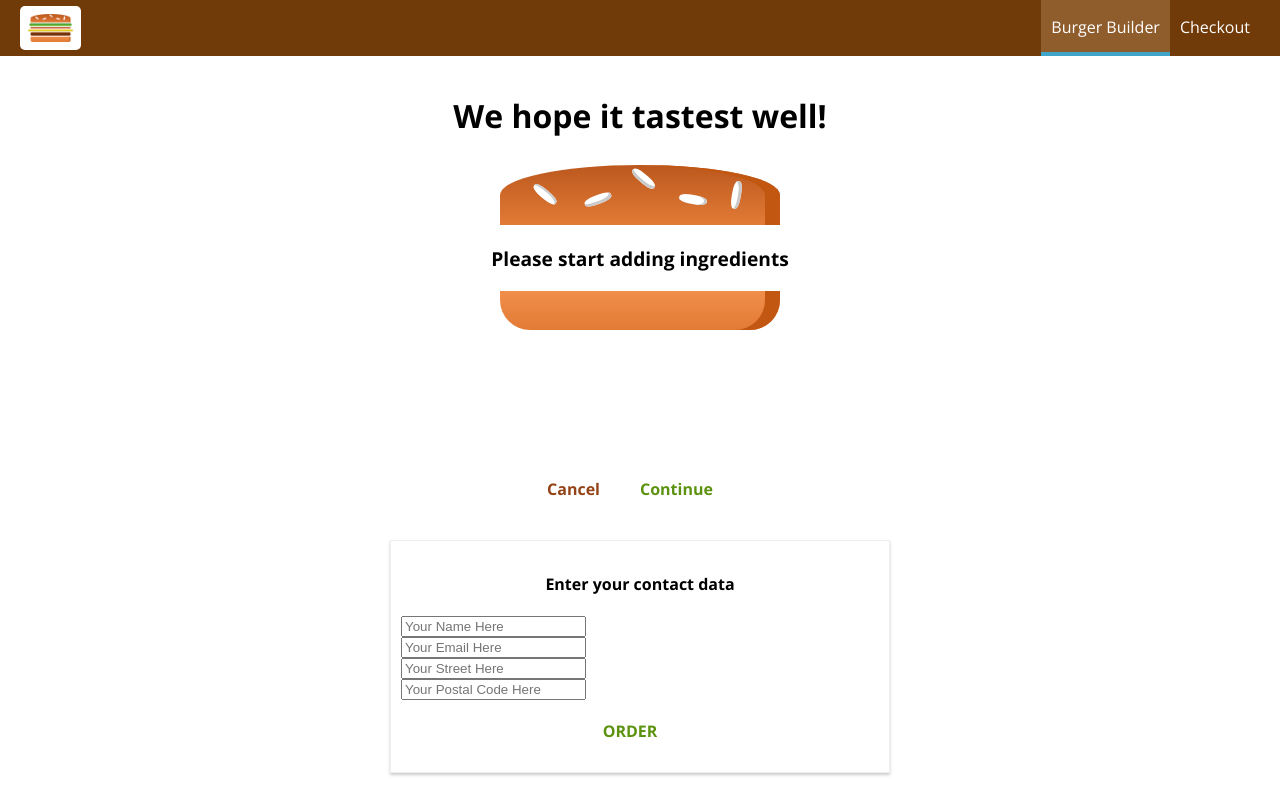
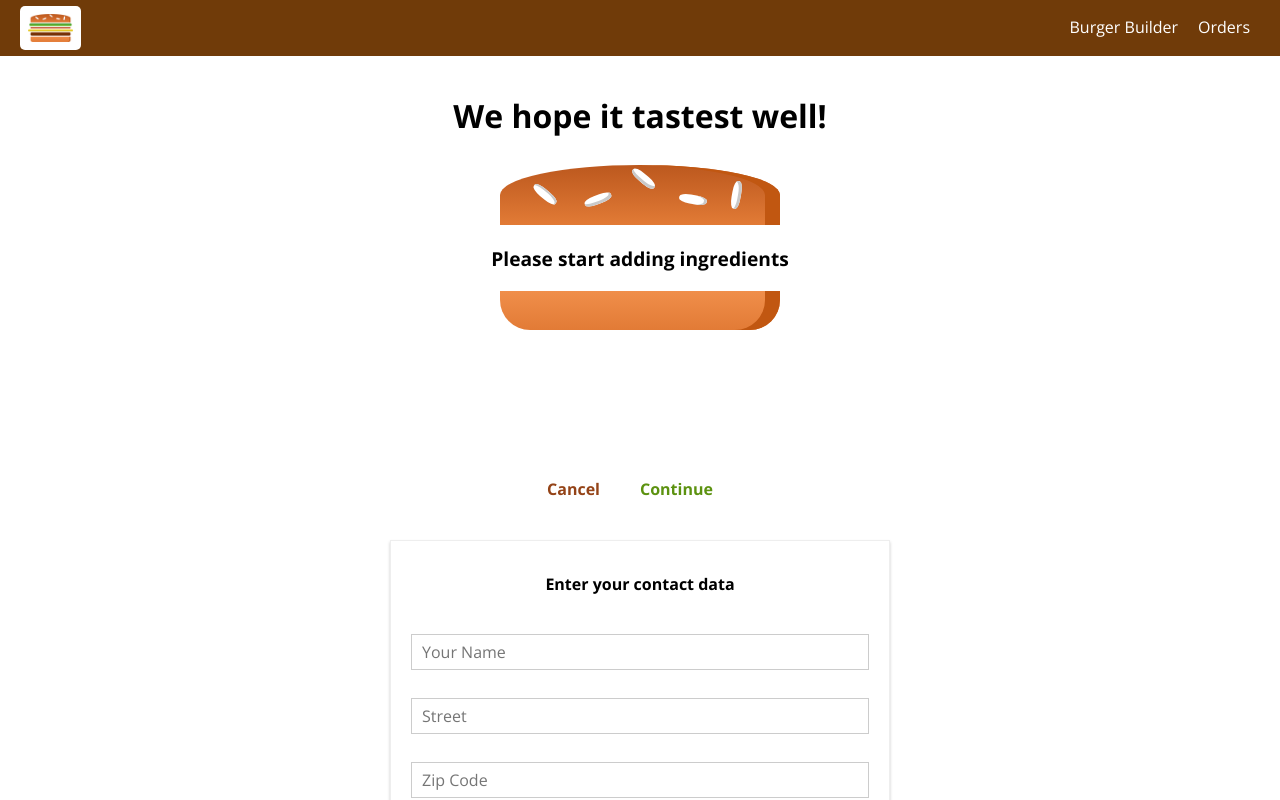
Before and after one commit to samueldaviddelacruz/React_Burger_Builder, a React app: page /checkout in a window 1280 px wide. Both pictures are taken after a click on the button "Continue". Shown: the top 800 px of the page. Built offline with nearby package versions, Linux system fonts and the light colour scheme.

Commit message:
Add Order Component Add Custom Input Component Add Dynamic Object to create forms Modify NavigationItem Component to use NavLink

```diff
--- a/src/App.js
+++ b/src/App.js
@@ -3,7 +3,7 @@ import Layout from './hoc/Layout/Layout'
 import BurgerBuilder from './containers/BurgerBuilder/BurgerBuilder'
 import Checkout from './containers/Checkout/Checkout'
 import {Route,Switch} from 'react-router-dom'
-
+import Orders from './containers/Orders/Orders'
 
 
 class App extends Component {
@@ -12,6 +12,7 @@ class App extends Component {
       <Layout>
 
         <Switch>
+            <Route path="/orders" component={Orders}/>
           <Route path="/checkout"  component ={Checkout} />
           <Route path="/" exact component ={BurgerBuilder} />
         </Switch>
--- a/src/components/Navigation/NavigationItems/NavigationItem/NavigationItem.js
+++ b/src/components/Navigation/NavigationItems/NavigationItem/NavigationItem.js
@@ -1,11 +1,19 @@
 import React from 'react';
-
+import {NavLink} from 'react-router-dom'
 import classes from './NavigationItem.css'
 
 
 const navigationItem = (props) => (
 
-    <li className={classes.NavigationItem}>     <a href={props.link}  className={props.active?classes.active:null} >  {props.children}  </a>   </li>
+    <li className={classes.NavigationItem}>
+        <NavLink
+            to={props.link}
+            activeClassName={classes.active}
+            exact
+        >
+            {props.children}
+        </NavLink>
+    </li>
 );
 
 
--- a/src/components/Navigation/NavigationItems/NavigationItems.js
+++ b/src/components/Navigation/NavigationItems/NavigationItems.js
@@ -5,8 +5,8 @@ import NavigationItem from './NavigationItem/NavigationItem'
 
 const navigationItems = () => (
     <ul className={classes.NavigationItems}>
-        <NavigationItem link="/"  active> Burger Builder </NavigationItem>
-        <NavigationItem link="/">Checkout </NavigationItem>
+        <NavigationItem link="/"> Burger Builder </NavigationItem>
+        <NavigationItem link="/Orders">Orders </NavigationItem>
         </ul>
 );
 
--- /dev/null
+++ b/src/components/Order/Order.css
@@ -0,0 +1,8 @@
+.Order {
+    width: 80%;
+    border: 1px solid #eee;
+    box-shadow: 0 2px 3px #ccc;
+    padding: 10px;
+    margin: 10px auto;
+    box-sizing: border-box;
+}
--- /dev/null
+++ b/src/components/Order/Order.js
@@ -0,0 +1,33 @@
+import React from 'react'
+import classes from './Order.css'
+
+const order = (props) => {
+    const ingredients = []
+
+    for (let ingredientName in props.ingredients) {
+        ingredients.push({
+            name: ingredientName,
+            amount: props.ingredients[ingredientName]
+        })
+    }
+    const ingredientOutput = ingredients.map(ig => {
+        return <span style={{
+            textTransform: 'capitalize',
+            display: 'inline-block',
+            margin: '0 8px',
+            border: '1px solid #ccc',
+            padding: '5px'
+        }}
+                     key={ig.name}> {ig.name} ({ig.amount})</span>
+    })
+
+
+    return (<div className={classes.Order}>
+        <p>Ingredients: {ingredientOutput} </p>
+        <p>Price: <strong>USD {parseFloat(props.price).toFixed(2)}  </strong></p>
+    </div>)
+
+};
+
+
+export default order;
--- /dev/null
+++ b/src/components/UI/Input/Input.css
@@ -0,0 +1,29 @@
+.Input {
+    width: 100%;
+    padding: 10px;
+    box-sizing: border-box;
+
+}
+
+.Label {
+    font-weight: bold;
+    display: block;
+    margin-bottom: 8px;
+
+}
+
+.InputElement {
+    outline: none;
+    border: 1px solid #ccc;
+    background-color: white;
+    font: inherit;
+    padding: 6px 10px;
+    display: block;
+    width: 100%;
+    box-sizing: border-box;
+}
+
+.InputElement:focus {
+    outline: none;
+    background-color: #ccc;
+}
--- /dev/null
+++ b/src/components/UI/Input/Input.js
@@ -0,0 +1,40 @@
+import React from 'react'
+import classes from './Input.css'
+
+const input = (props) => {
+    let inputElement = null;
+    switch (props.elementType) {
+        case ('input'):
+            inputElement = <input className={classes.InputElement}
+                                  {...props.elementConfig}
+                                  value={props.value}/>;
+            break;
+        case ('textarea'):
+            inputElement = <textarea className={classes.InputElement}
+                                     {...props.elementConfig}
+                                     value={props.value}/>;
+            break;
+        case('select'):
+            inputElement =
+                (<select className={classes.InputElement} value={props.value}>
+                    {props.elementConfig.options.map(option => (
+                        <option key={option.value} value={option.value}> {option.displayValue}  </option>))}
+                </select>)
+            break;
+        default:
+            inputElement = <input className={classes.InputElement}
+                                  {...props.elementConfig}
+                                  value={props.value}/>;
+    }
+    return (
+        <div className={classes.Input}>
+            <label className={classes.Label}> {props.label}</label>
+
+            {inputElement}
+        </div>
+    )
+
+};
+
+
+export default input;
--- a/src/containers/Checkout/ContactData/ContactData.css
+++ b/src/containers/Checkout/ContactData/ContactData.css
@@ -7,9 +7,6 @@
     padding:10px;
     box-sizing: border-box;
 }
-.Input{
-    display:block
-}
 
 @media(min-width:600px){
     .ContactData{
--- a/src/containers/Checkout/ContactData/ContactData.js
+++ b/src/containers/Checkout/ContactData/ContactData.js
@@ -1,64 +1,120 @@
-import React,{Component} from 'react';
+import React, {Component} from 'react';
 import Button from '../../../components/UI/Button/Button'
 import classes from './ContactData.css'
 import axios from '../../../axios-orders'
 import Spinner from '../../../components/UI/Spinner/Spinner'
-class ContactData extends Component{
-    state ={
-        name:'',
-        email:'',
-        address:{
-            street:'',
-            postalCode:''
+import Input from '../../../components/UI/Input/Input'
+
+class ContactData extends Component {
+    state = {
+        orderForm: {
+
+            name: {
+                elementType: 'input',
+                elementConfig: {
+                    type: 'text',
+                    placeholder: 'Your Name'
                 },
-        loading:false
+                value: ''
+            },// 'Samuel David',
+
+            street: {
+                elementType: 'input',
+                elementConfig: {
+                    type: 'text',
+                    placeholder: 'Street'
+                },
+                value: ''
+            },
+            zipCode: {
+                elementType: 'input',
+                elementConfig: {
+                    type: 'text',
+                    placeholder: 'Zip Code'
+                },
+                value: ''
+            },
+            country: {
+                elementType: 'input',
+                elementConfig: {
+                    type: 'text',
+                    placeholder: 'Country'
+                },
+                value: ''
+            },
+
+            email: {
+                elementType: 'input',
+                elementConfig: {
+                    type: 'email',
+                    placeholder: 'Your Email'
+                },
+                value: ''
+            },
+            deliveryMethod: {
+                elementType: 'select',
+                elementConfig: {
+                    options: [
+                        {value: 'fastest', displayValue: 'Fastest'},
+                        {value: 'cheapest', displayValue: 'Cheapest'}
+                    ]
+                },
+                value: ''
             }
+        },
+        loading: false
+    };
 
-    orderHandler = (event) =>{
+    orderHandler = (event) => {
         event.preventDefault();
 
-        console.log(this.props.ingredients)
+        console.log(this.props.ingredients);
 
 
         this.setState({ loading: true })
         const order = {
             ingredients: this.props.ingredients,
-            price: this.props.price,
-            customer: {
-                name: 'Samuel David',
-                address: {
-                    street: 'TestStreet 45596',
-                    zipCode: '11122',
-                    country: 'Dominican Republic'
-                },
-                email: 'test@test.com'
-            },
-            deliveryMethod: 'le fast'
+            price: this.props.price
+
         }
 
         axios.post('/orders.json', order).then((response) => {
 
-            this.setState({ loading: false})
-            this.props.history.push('/')
+            this.setState({loading: false})
+            this.props.history.push('/');
+
         }).catch((error) => {
             this.setState({ loading: false })
         })
 
     }
-    render(){
+
+    render() {
+        const formElementsArray = [];
+        for (let key in this.state.orderForm) {
+            formElementsArray.push(
+                {id: key, config: this.state.orderForm[key]}
+            )
+
+        }
+
         let form = (
             <form>
-            <input className={classes.Input} type="text" name="name" placeholder="Your Name Here" />
-            <input className={classes.Input} type="email" name="Email" placeholder="Your Email Here" />
-            <input className={classes.Input} type="text" name="street" placeholder="Your Street Here" />
-            <input className={classes.Input} type="text" name="postal" placeholder="Your Postal Code Here" />
+
+                {formElementsArray.map((formElement) => {
+                    return (<Input key={formElement.id} elementType={formElement.config.elementType}
+                                   elementConfig={formElement.config.elementConfig}
+                                   value={formElement.config.value}/>)
+                })
+
+                }
                 <Button btnType="Success" clicked={this.orderHandler}> ORDER </Button>
             </form>);
 
-        if(this.state.loading){
+        if (this.state.loading) {
             form = <Spinner />
         }
-        return  (<div className={classes.ContactData}>
+        return (<div className={classes.ContactData}>
             <h4>Enter your contact data </h4>
             {form}
         </div>);
--- /dev/null
+++ b/src/containers/Orders/Orders.js
@@ -0,0 +1,40 @@
+import React, {Component} from 'react'
+import Order from '../../components/Order/Order'
+import axios from '../../axios-orders'
+import withErrorHandler from '../../hoc/withErrorHandler/withErrorHandler'
+
+class Orders extends Component {
+
+    state = {
+        orders: [],
+        loading: true
+    }
+
+    componentDidMount() {
+        axios.get('/orders.json').then((response) => {
+            const fetchedOrders = []
+            for (let key in response.data) {
+
+                fetchedOrders.push({id: key, ...response.data[key]})
+            }
+
+            this.setState({loading: false, orders: fetchedOrders})
+
+        }).catch(err => {
+            this.setState({loading: false})
+
+        })
+    }
+
+    render() {
+
+        return ( <div>  {this.state.orders.map((order) => (<Order key={order.id}
+                                                                  ingredients={order.ingredients}
+                                                                  price={order.price}/>))} </div>);
+    }
+
+
+}
+
+
+export default withErrorHandler(Orders, axios);
```
Lines whose indentation alone changed are shown as unchanged.
